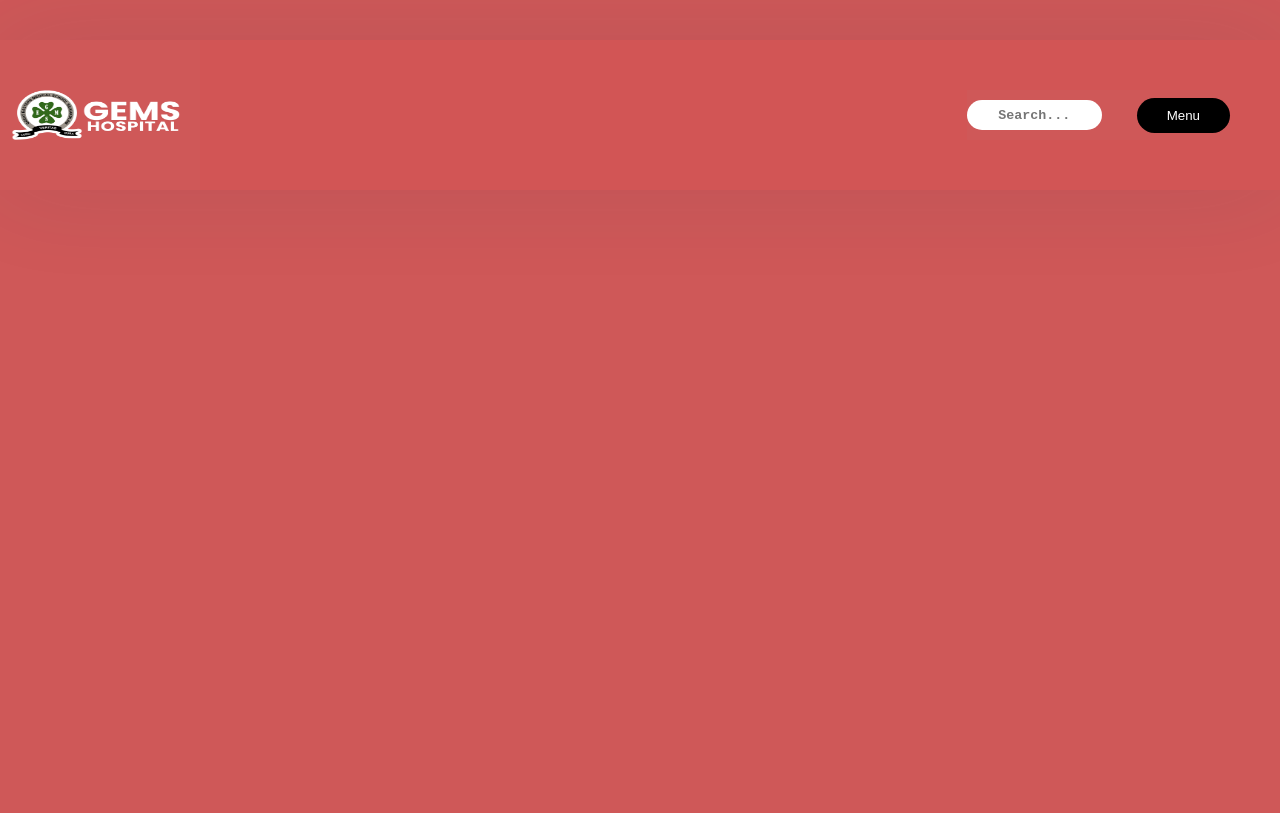
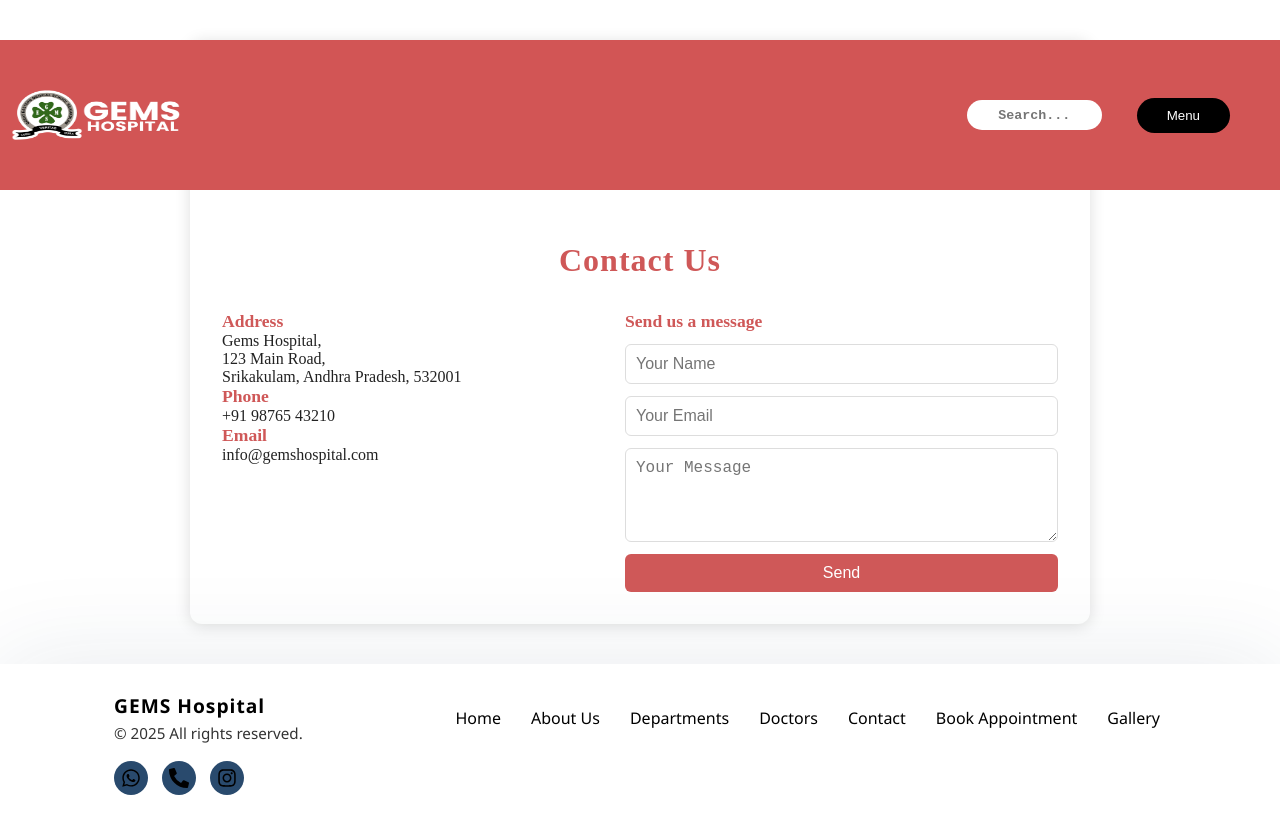
Before and after one commit to Saikaranam-70/Gems-Hospital, a React (Vite) app: page /contact in a window 1280 px wide. Built offline with nearby package versions, Linux system fonts and the light colour scheme.

Commit message:
first commit

```diff
--- a/src/App.jsx
+++ b/src/App.jsx
@@ -6,6 +6,7 @@ import Footer from './Footer/Footer'
 import AboutUs from './AboutUs/AboutUs'
 import Departments from './Departments/Departments'
 import Doctors from './Doctors/Doctors'
+import Contact from './Contact/Contact'
 
 const App = () => {
   return (
@@ -16,6 +17,7 @@ const App = () => {
         <Route path='/about' element={<AboutUs />} />
         <Route path='/departments' element={<Departments />} />
         <Route path='/doctors' element={<Doctors />} />
+        <Route path='/contact' element={<Contact />} />
       </Routes>
       <Footer />
     </div>
--- /dev/null
+++ b/src/Contact/Contact.css
@@ -0,0 +1,70 @@
+.contact-container {
+  max-width: 900px;
+  margin: 40px auto;
+  background: #fff;
+  border-radius: 12px;
+  box-shadow: 0 2px 16px #0002;
+  padding: 32px;
+}
+
+.contact-title {
+    margin-top: 170px;
+  text-align: center;
+  color: #cf5858;
+  margin-bottom: 32px;
+  letter-spacing: 1px;
+}
+
+.contact-details {
+  display: flex;
+  flex-wrap: wrap;
+  gap: 40px;
+  justify-content: space-between;
+}
+
+.contact-info {
+  flex: 1 1 250px;
+  color: #222;
+}
+
+.contact-info h2 {
+  margin-top: 0;
+  color: #cf5858;
+  font-size: 1.1rem;
+}
+
+.contact-form {
+  flex: 1 1 320px;
+  display: flex;
+  flex-direction: column;
+  gap: 12px;
+}
+
+.contact-form h2 {
+  color: #cf5858;
+  font-size: 1.1rem;
+}
+
+.contact-form input,
+.contact-form textarea {
+  padding: 10px;
+  border: 1px solid #ddd;
+  border-radius: 6px;
+  font-size: 1rem;
+  outline: none;
+}
+
+.contact-form button {
+  background: #cf5858;
+  color: #fff;
+  border: none;
+  border-radius: 6px;
+  padding: 10px 0;
+  font-size: 1rem;
+  cursor: pointer;
+  transition: background 0.2s;
+}
+
+.contact-form button:hover {
+  background: #a63d3d;
+}
--- /dev/null
+++ b/src/Contact/Contact.jsx
@@ -0,0 +1,32 @@
+import React from 'react';
+import './Contact.css';
+
+const Contact = () => {
+  return (
+    <div className="contact-container">
+      <h1 className="contact-title">Contact Us</h1>
+      <div className="contact-details">
+        <div className="contact-info">
+          <h2>Address</h2>
+          <p>Gems Hospital,<br />
+            123 Main Road,<br />
+            Srikakulam, Andhra Pradesh, 532001
+          </p>
+          <h2>Phone</h2>
+          <p>+91 98765 43210</p>
+          <h2>Email</h2>
+          <p>info@gemshospital.com</p>
+        </div>
+        <form className="contact-form">
+          <h2>Send us a message</h2>
+          <input type="text" placeholder="Your Name" required />
+          <input type="email" placeholder="Your Email" required />
+          <textarea placeholder="Your Message" rows={4} required />
+          <button type="submit">Send</button>
+        </form>
+      </div>
+    </div>
+  );
+};
+
+export default Contact;
--- a/src/Navbar/Navbar.jsx
+++ b/src/Navbar/Navbar.jsx
@@ -37,8 +37,11 @@ const Navbar = () => {
                 <Link to='/doctors'>
                 <li>Doctors</li>
                 </Link>
+                <Link to='/contact'>
+                <li>Contact Us</li>
+                </Link>
 
-                <li>Contact Us</li>
+
                 <li>Book Appointment</li>
                 <li>Gallery</li>
               </ul>
--- a/src/index.css
+++ b/src/index.css
@@ -2,5 +2,5 @@
   margin: 0;
   padding: 0;
   box-sizing: border-box;
-  background-color: #cf5858;
+  /* background-color: #cf5858; */
 }
```
